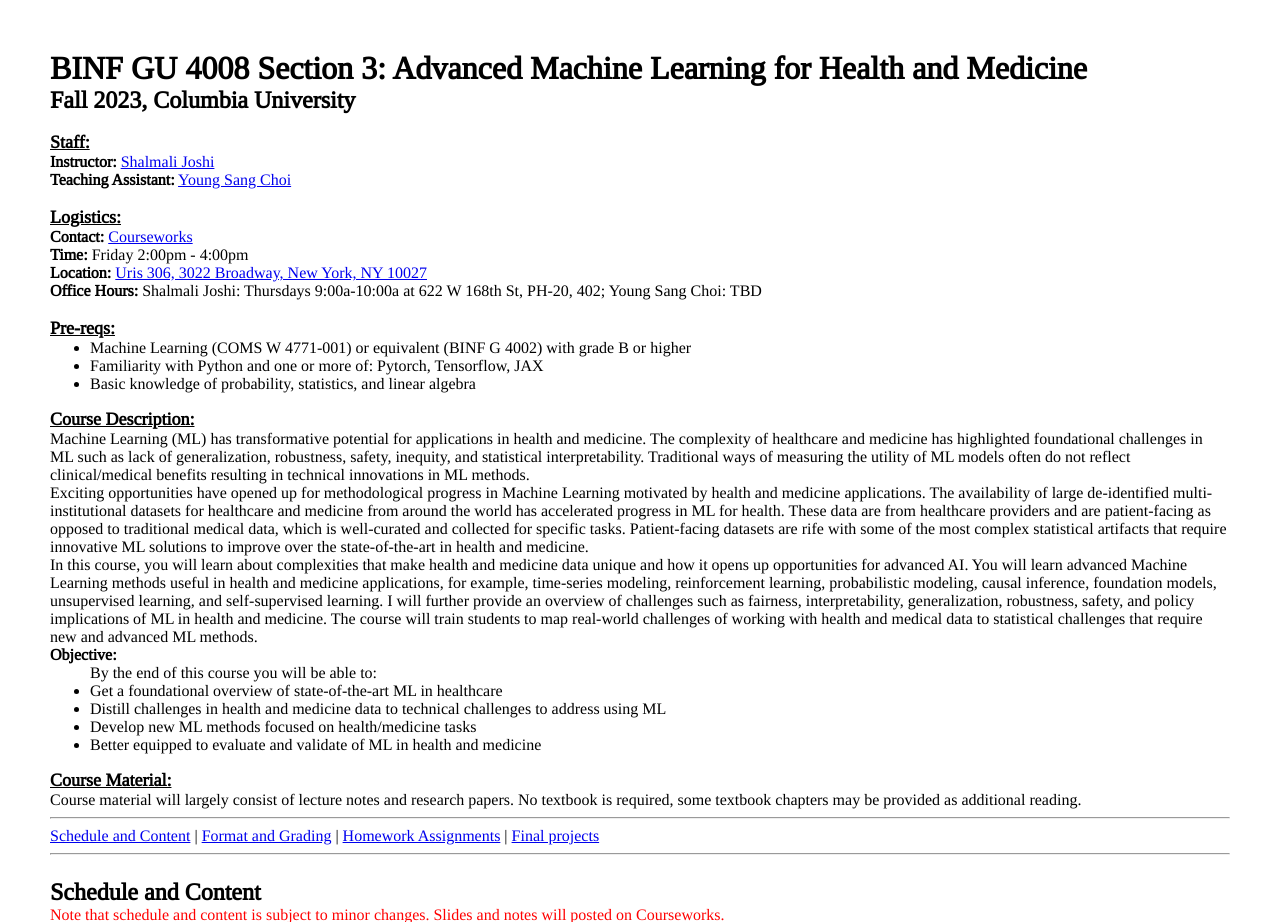
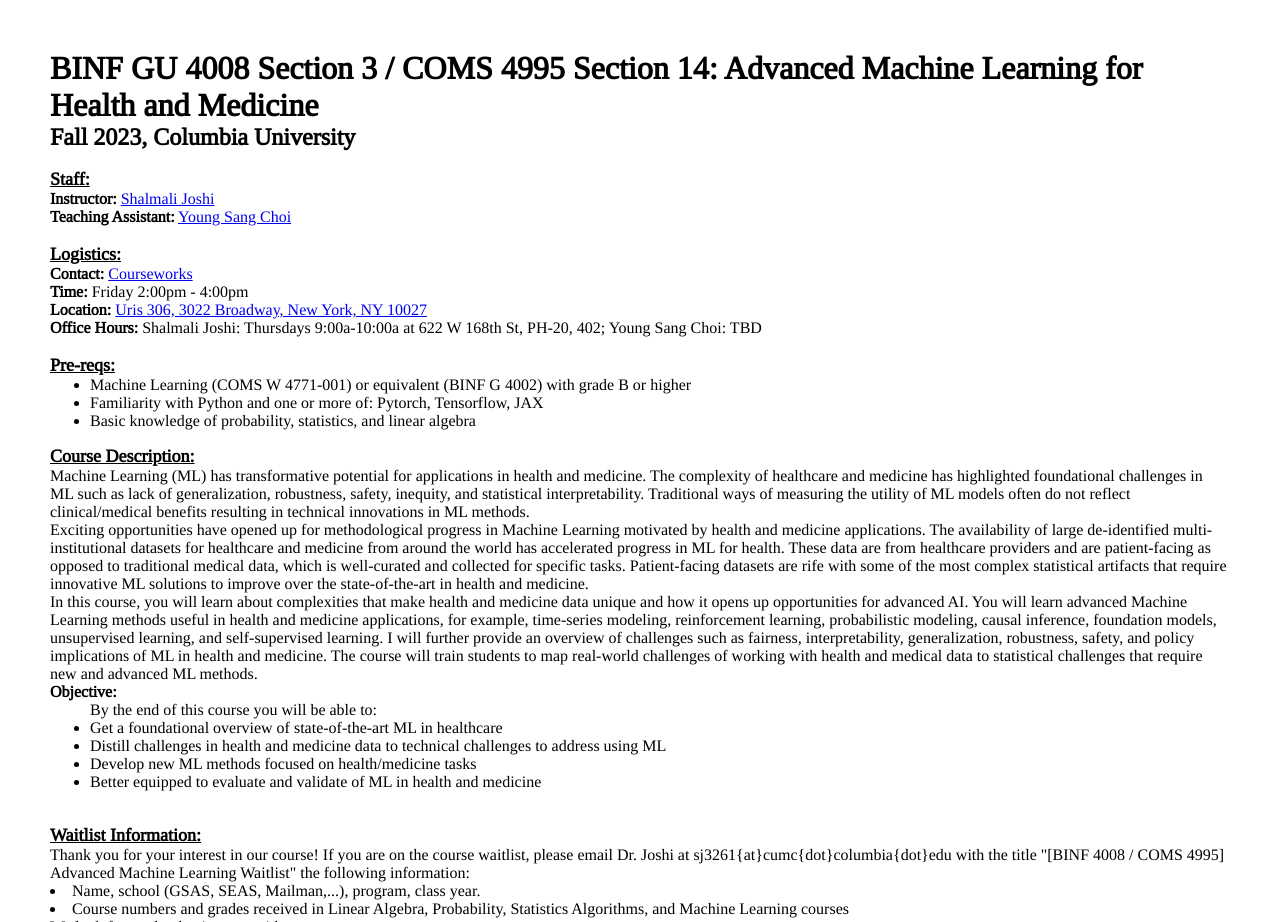
Before and after one commit to reAIM-Lab/binf4008, a plain HTML site: page index.html in a window 1280 px wide. Shown: the top 922 px of the page. Drawn offline with nearby package versions, Linux system fonts and the light colour scheme.

Commit message:
Update index.html
Add waitlist information.

```diff
--- a/index.html
+++ b/index.html
@@ -14,7 +14,7 @@
 </head>
 <body>
 
-<h1>BINF GU 4008 Section 3: Advanced Machine Learning for Health and Medicine</h1>
+<h1>BINF GU 4008 Section 3 / COMS 4995 Section 14: Advanced Machine Learning for Health and Medicine</h1>
 
 <div id="header">
     <b>Fall 2023, Columbia University</b><br>
@@ -35,6 +35,7 @@
 <b>Office Hours:</b> Shalmali Joshi: Thursdays 9:00a-10:00a at 622 W 168th St, PH-20, 402; Young Sang Choi: TBD<br>
 
 <br>
+
 
 <h4><u>Pre-reqs:</u></h4>
 <ul>
@@ -61,6 +62,18 @@ By the end of this course you will be able to:
     <li>Develop new ML methods focused on health/medicine tasks</li>
     <li>Better equipped to evaluate and validate of ML in health and medicine</li>
 </ul>
+
+<br>
+
+<h4><u>Waitlist Information:</u></h4>
+Thank you for your interest in our course! If you are on the course waitlist, please email Dr. Joshi at sj3261{at}cumc{dot}columbia{dot}edu with the title "[BINF 4008 / COMS 4995] Advanced Machine Learning Waitlist" the following information:
+
+<li>Name, school (GSAS, SEAS, Mailman,...), program, class year.</li>
+<li>Course numbers and grades received in Linear Algebra, Probability, Statistics Algorithms, and Machine Learning courses</li>
+
+We look forward to having you with us.
+<br>
+
 
 <h4><u>Course Material:</u></h4>
 Course material will largely consist of lecture notes and research papers. No textbook is required, some textbook chapters may be provided as additional reading. <br>
```
